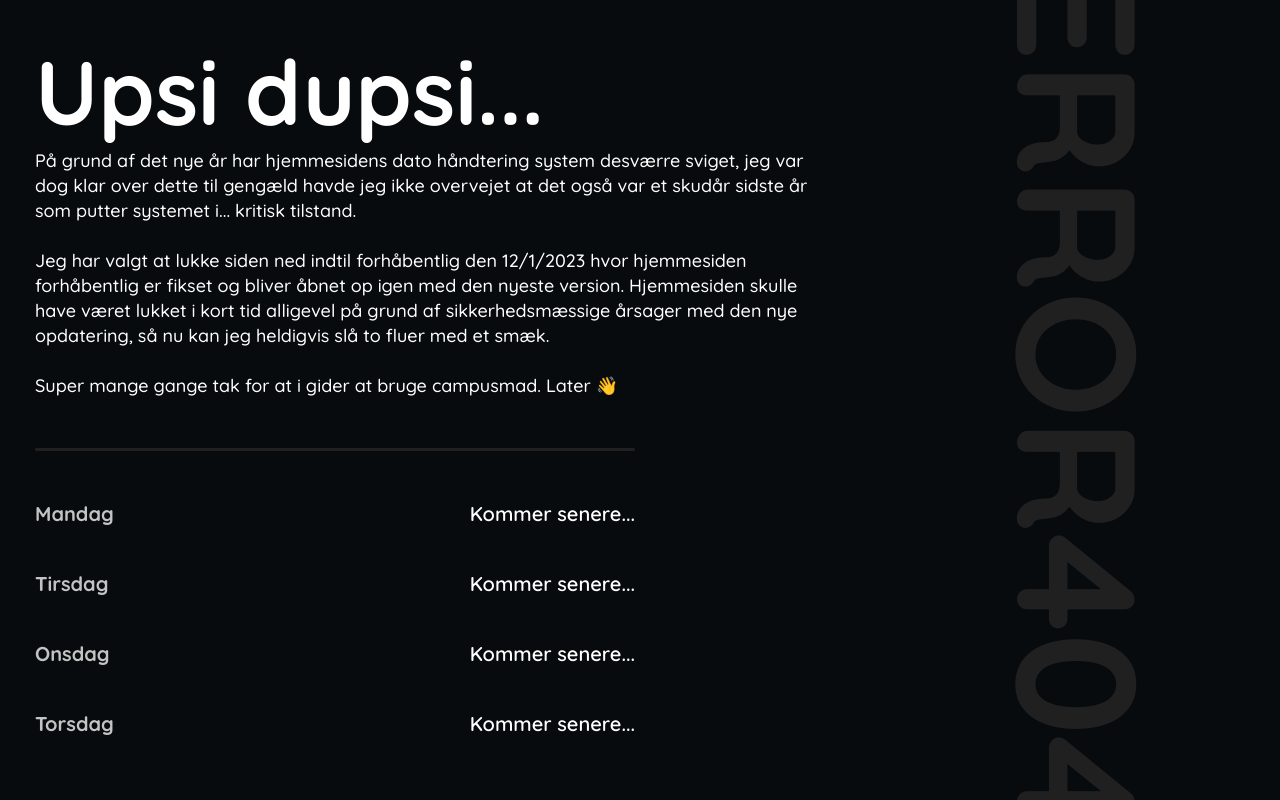
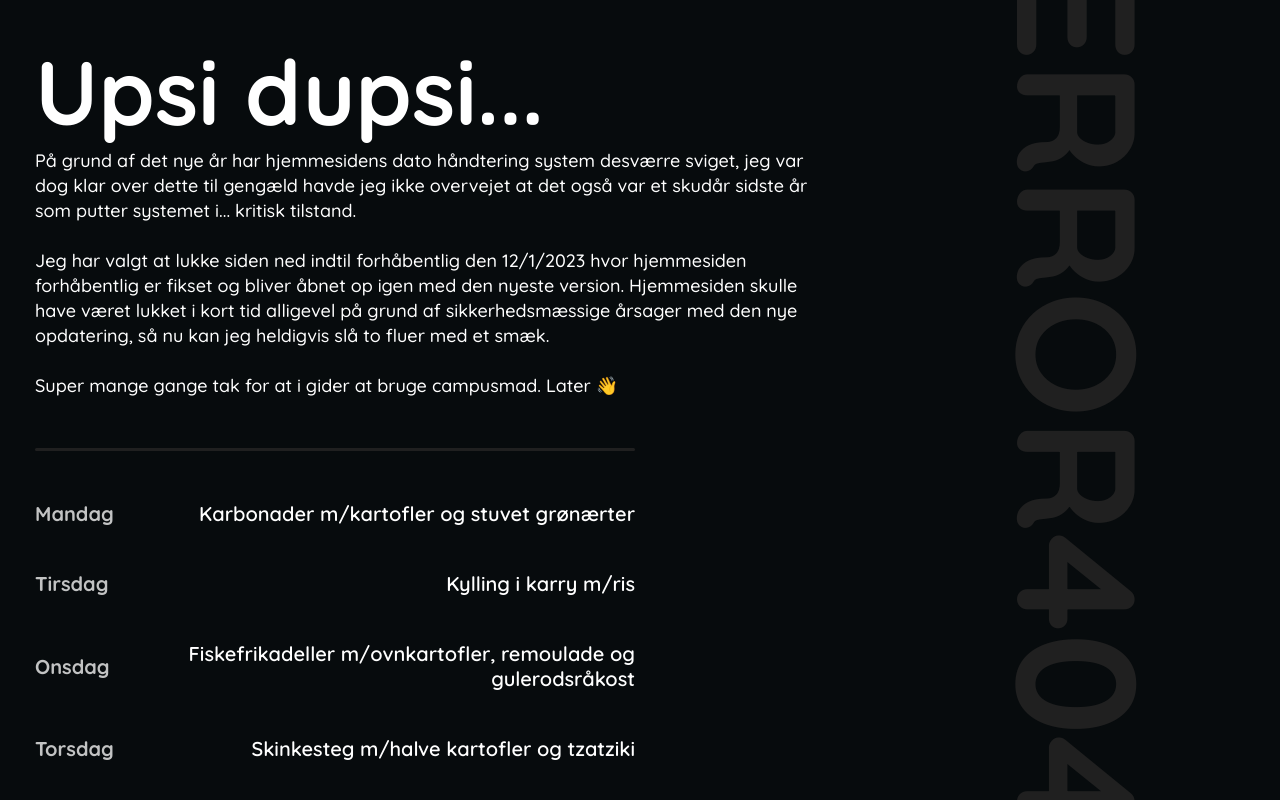
Before and after one commit to zMyLlama/videndjurs-aftensmad, a Next.js app: page /components/index/temp.loading in a window 1280 px wide. Built offline with nearby package versions, Linux system fonts and the light colour scheme.

Commit message:
temp meals for week 3

```diff
--- a/pages/components/index/temp.loading.tsx
+++ b/pages/components/index/temp.loading.tsx
@@ -20,31 +20,31 @@ function TempLoading() {
             <List>
                 <Item>
                     <Left>Mandag</Left>
-                    <Right>Kommer senere...</Right>
+                    <Right>Karbonader m/kartofler og stuvet grønærter</Right>
                 </Item>
                 <Item>
                     <Left>Tirsdag</Left>
-                    <Right>Kommer senere...</Right>
+                    <Right>Kylling i karry m/ris</Right>
                 </Item>
                 <Item>
                     <Left>Onsdag</Left>
-                    <Right>Kommer senere...</Right>
+                    <Right>Fiskefrikadeller m/ovnkartofler, remoulade og gulerodsråkost</Right>
                 </Item>
                 <Item>
                     <Left>Torsdag</Left>
-                    <Right>Kommer senere...</Right>
+                    <Right>Skinkesteg m/halve kartofler og tzatziki</Right>
                 </Item>
                 <Item>
                     <Left>Fredag</Left>
-                    <Right>Kommer senere...</Right>
+                    <Right>Tortilliapandekager m/okeskød</Right>
                 </Item>
                 <Item>
                     <Left>Lørdag</Left>
-                    <Right>Kommer senere...</Right>
+                    <Right>Okseburger m/bådkartofler</Right>
                 </Item>
                 <Item>
                     <Left>Søndag</Left>
-                    <Right>Kommer senere...</Right>
+                    <Right>Svensk pølseret</Right>
                 </Item>
             </List>
 
```
